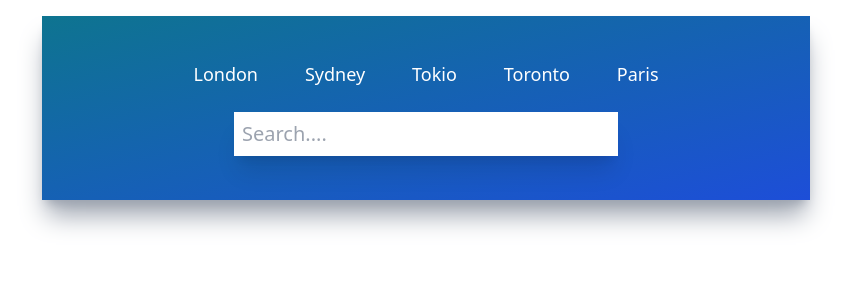
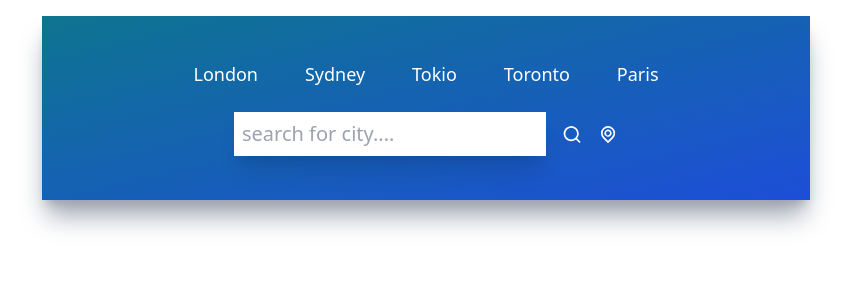
Before and after one commit to Rvp888/React-Weather-App, a React (Create React App) app: page / in a window 1280 px wide. Shown: the top 300 px of the page, without its empty margins (214-1065 px from the left). Built offline with nearby package versions, Linux system fonts and the light colour scheme; the HTML template or start-up script is replaced by a standard one.

Commit message:
modify files

```diff
--- a/src/components/Inputs.jsx
+++ b/src/components/Inputs.jsx
@@ -7,8 +7,16 @@
       <div className="flex flex-row w-3/4 items-center justify-center space-x-4">
         <input
           type="text"
-          placeholder="Search...."
-          className="text-xl font-light p-2 w-full shadow-xl focus:outline-none capitalize"
+          placeholder="Search for city...."
+          className="text-xl font-light p-2 w-full shadow-xl focus:outline-none capitalize placeholder:lowercase"
+        />
+        <UilSearch
+          size={25}
+          className="text-white cursor-pointer transition ease-out hover:scale-125"
+        />
+        <UilLocationPoint
+          size={25}
+          className="text-white cursor-pointer transition ease-out hover:scale-125"
         />
       </div>
     </div>
```
